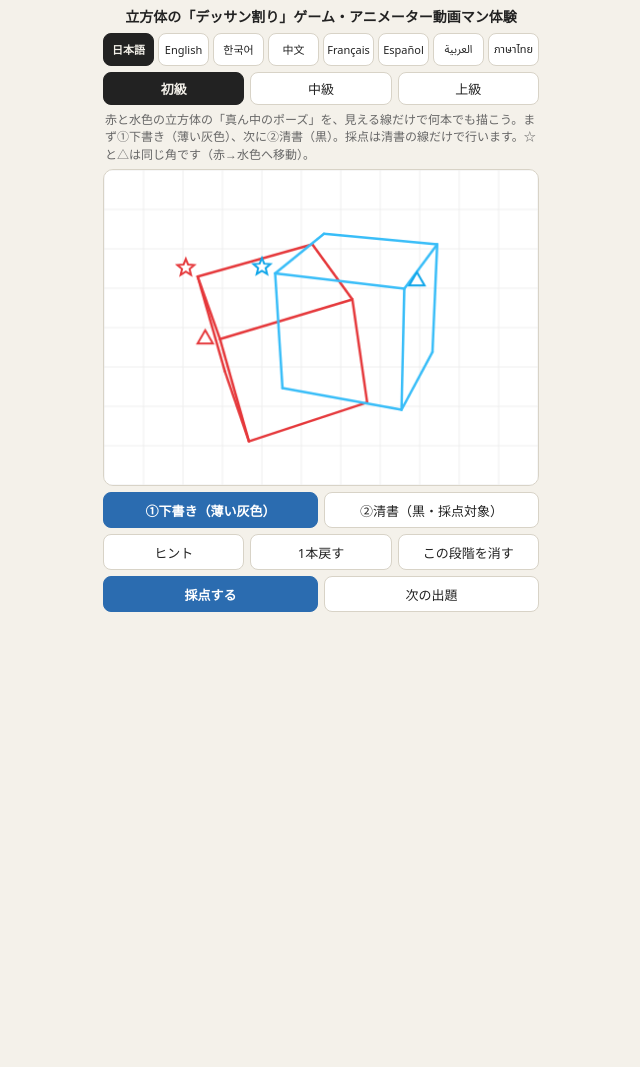
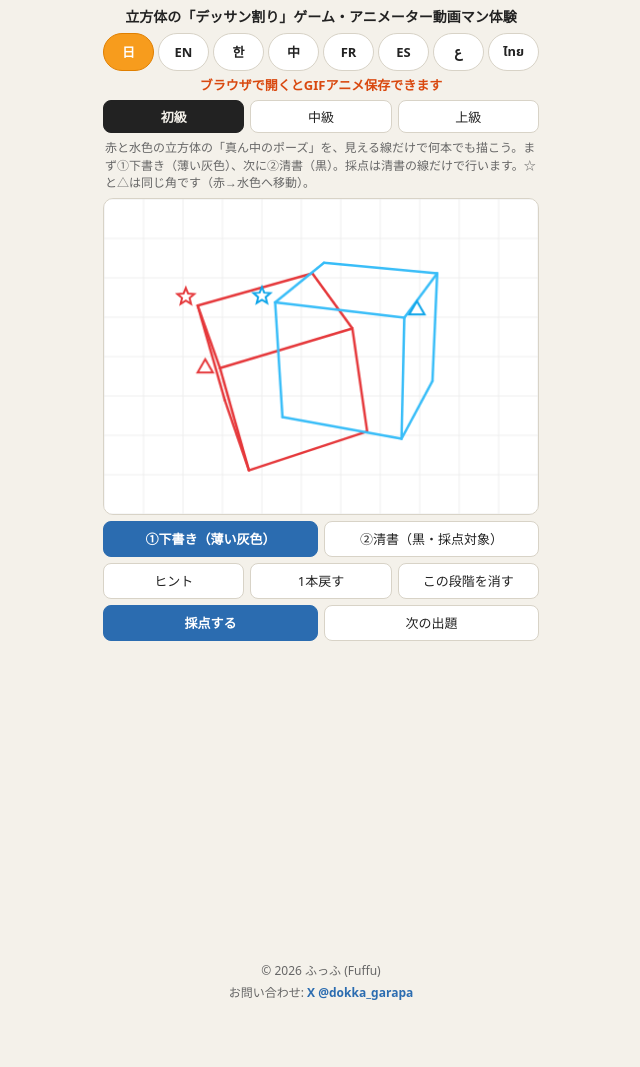
Before and after one commit to dokka-garapa/cube-dessin, a plain HTML site: page index.html in a window 1280 px wide. Shown: the whole page, without its empty margins (319-959 px from the left). Before the commit the page ends 800 px from the top, so only its background shows below. Drawn offline with Linux system fonts and the light colour scheme.

Commit message:
Enhance styling and localization for note and credit sections
Added new variables for note and credit sections in multiple languages, and updated styles for buttons and body.

```diff
--- a/index.html
+++ b/index.html
@@ -3,21 +3,21 @@
 <meta name="viewport" content="width=device-width, initial-scale=1, maximum-scale=1, user-scalable=no, viewport-fit=cover">
 <title>立方体の「デッサン割り」ゲーム・アニメーター動画マン体験</title>
 <style>
-:root{box-sizing:border-box;padding-top:env(safe-area-inset-top,0px);padding-bottom:env(safe-area-inset-bottom,0px);--bg:#f4f1ea;--fg:#222;--card:#fff;--mut:#666;--ac:#2b6cb0;--bd:#d8d3c7}
-html{height:100%;height:var(--vh,100dvh);overflow:hidden;overscroll-behavior:none;scroll-padding-top:env(safe-area-inset-top,0px)}
-@media (prefers-color-scheme:dark){:root:not([data-theme="light"]){--bg:#1b1b1d;--fg:#eee;--card:#2a2a2e;--mut:#aaa;--ac:#7ab7ff;--bd:#444}}
-:root[data-theme="dark"]{--bg:#1b1b1d;--fg:#eee;--card:#2a2a2e;--mut:#aaa;--ac:#7ab7ff;--bd:#444}
+:root{box-sizing:border-box;padding-top:env(safe-area-inset-top,0px);padding-bottom:env(safe-area-inset-bottom,0px);--bg:#f4f1ea;--fg:#222;--card:#fff;--mut:#666;--ac:#2b6cb0;--bd:#d8d3c7;--note:#d9480f}
+html{overflow-x:hidden;overscroll-behavior:none;scroll-padding-top:env(safe-area-inset-top,0px)}
+@media (prefers-color-scheme:dark){:root:not([data-theme="light"]){--bg:#1b1b1d;--fg:#eee;--card:#2a2a2e;--mut:#aaa;--ac:#7ab7ff;--bd:#444;--note:#ffa94d}}
+:root[data-theme="dark"]{--bg:#1b1b1d;--fg:#eee;--card:#2a2a2e;--mut:#aaa;--ac:#7ab7ff;--bd:#444;--note:#ffa94d}
 *{-webkit-tap-highlight-color:transparent;-webkit-user-select:none;user-select:none;-webkit-touch-callout:none}
 [hidden]{display:none!important}
-body{margin:0;height:100%;overflow:hidden;overscroll-behavior:none;touch-action:none;background:var(--bg);color:var(--fg);font-family:system-ui,"Hiragino Sans","Noto Sans JP","Apple SD Gothic Neo","Noto Sans KR","PingFang SC","Noto Sans SC","Noto Sans Arabic","Thonburi","Noto Sans Thai",sans-serif}
-.wrap{max-width:460px;margin:0 auto;padding:8px 12px;height:100%;box-sizing:border-box;display:flex;flex-direction:column;gap:6px}
+body{margin:0;overflow-x:hidden;overscroll-behavior:none;touch-action:pan-y;background:var(--bg);color:var(--fg);font-family:system-ui,"Hiragino Sans","Noto Sans JP","Apple SD Gothic Neo","Noto Sans KR","PingFang SC","Noto Sans SC","Noto Sans Arabic","Thonburi","Noto Sans Thai",sans-serif}
+.wrap{max-width:460px;margin:0 auto;padding:8px 12px;height:100dvh;height:var(--vh,100dvh);box-sizing:border-box;display:flex;flex-direction:column;gap:6px}
 .top{display:flex;align-items:center;gap:8px}
 h1{flex:1;font-size:14px;margin:0;text-align:center;line-height:1.35}
 #langs{gap:4px}
-button.lg{min-width:0;min-height:30px;padding:4px 2px;font-size:11px;white-space:nowrap;overflow:hidden;text-overflow:ellipsis}
-button.lg .sn{display:none;font-size:13px;font-weight:700}
-@media (max-width:520px){button.lg .ln{display:none}button.lg .sn{display:inline}}
-button.lg.on{background:var(--fg);color:var(--bg);border-color:var(--fg);font-weight:700}
+button.lg{min-width:0;min-height:32px;padding:4px 2px;font-size:13px;font-weight:700;white-space:nowrap;overflow:hidden;text-overflow:ellipsis;border-radius:999px}
+button.lg .ln{display:none}
+button.lg .sn{display:inline;font-size:13px;font-weight:700}
+button.lg.on{background:#f79c1d;color:#fff;border-color:#e07f00;font-weight:700}
 .btns{display:flex;gap:6px}
 button{flex:1;min-height:36px;padding:6px 4px;border:1px solid var(--bd);background:var(--card);color:var(--fg);border-radius:8px;font-size:13px;touch-action:manipulation;font-family:inherit}
 button:focus-visible{outline:2px solid var(--ac);outline-offset:2px}
@@ -50,10 +50,14 @@ canvas{width:100%;height:100%;background:#fff;border-radius:10px;touch-action:no
 .res{background:var(--card);border:1px solid var(--bd);border-radius:10px;padding:6px 10px;display:none;font-size:13px;line-height:1.4}
 .res b{font-size:22px}
 .res .msg{margin:2px 0 0}
+#bnote{font-size:13px;font-weight:700;color:var(--note);line-height:1.35;margin:0 2px;text-align:center}
+#credit{margin-top:160px;padding-bottom:64px;text-align:center;font-size:12px;color:var(--mut);line-height:1.8}
+#credit a{color:var(--ac);font-weight:700;text-decoration:none}
 .tag{display:inline-block;background:var(--ac);color:#fff;border-radius:4px;padding:0 6px;font-size:12px;margin-inline-end:6px;vertical-align:middle}
 </style></head><body><div class="wrap">
 <div class="top"><h1 data-i="title"></h1></div>
 <div class="btns" id="langs" role="group" aria-label="Language"></div>
+<div id="bnote" data-i="bnote"></div>
 <div class="btns"><button class="cs on" id="k0" data-i="c0"></button><button class="cs" id="k1" data-i="c1"></button><button class="cs" id="k2" data-i="c2"></button></div>
 <div class="msg" id="hint"></div>
 <div class="tsr" id="tsume" hidden><span id="tst"></span><div class="tbar"><i class="r"></i><i class="b"></i><i class="m" id="tsm"></i></div></div>
@@ -65,6 +69,7 @@ canvas{width:100%;height:100%;background:#fff;border-radius:10px;touch-action:no
 <div class="btns"><button id="hb"></button><button id="undo" data-i="undo"></button><button id="clr" data-i="clr"></button></div>
 <div class="btns"><button id="go" class="main" data-i="go"></button><button id="gif" data-i="gif" hidden></button><button id="nx" data-i="nx"></button></div>
 </div>
+<footer id="credit"><div>© 2026 <span id="crn">ふっふ (Fuffu)</span></div><div><span id="crl">お問い合わせ: </span><a href="https://x.com/dokka_garapa" target="_blank" rel="noopener">X @dokka_garapa</a></div></footer>
 <div id="gv" hidden><div class="gbox"><img id="gimg" alt="GIF"><div class="msg" data-i="gmsg"></div><div class="btns"><button id="gsave" class="main" data-i="gsave"></button><button id="gclose" data-i="gclose"></button></div></div></div>
 <script>
 const W=440,H=320,CX=W/2,CY=H/2,S=62,D=700;
@@ -75,7 +80,7 @@ const FONT='system-ui,"Hiragino Sans","Noto Sans JP","Apple SD Gothic Neo","Noto
 /* ===== 言語 ===== */
 const I={
 ja:{
- title:`立方体の「デッサン割り」ゲーム・アニメーター動画マン体験`,name:`日本語`,short:`日`,gpt:`点`,
+ title:`立方体の「デッサン割り」ゲーム・アニメーター動画マン体験`,bnote:`ブラウザで開くとGIFアニメ保存できます`,cname:`ふっふ (Fuffu)`,contact:`お問い合わせ: `,name:`日本語`,short:`日`,gpt:`点`,
  c0:`初級`,c1:`中級`,c2:`上級`,
  l0:`①下書き（薄い灰色）`,l1:`②清書（黒・採点対象）`,
  hm:`描いた線を非表示`,hmOn:`描いた線を表示`,ta:`タップを外して答えの位置で合わせる`,taOff:`元の位置に戻す`,hb:`ヒント`,hbOff:`ヒントを消す`,undo:`1本戻す`,clr:`この段階を消す`,go:`採点する`,nx:`次の出題`,play:`▶ 再生`,stop:`■ 停止`,gif:`GIF保存`,gifBusy:`書き出し中…`,gtitle:`立方体「デッサン割り」ゲーム`,gsave:`保存／共有`,gclose:`閉じる`,gmsg:`「保存／共有」を押すか、保存が始まらないときは画像を長押し（PCは右クリック）して保存してください。`,
@@ -91,7 +96,7 @@ ja:{
  note:`緑が正解の立方体です（{q}）。「▶ 再生」で動きを確認、「GIF保存」で書き出し、「次の出題」で続けます。`
 },
 en:{
- title:`Cube "Dessin-wari" Game – Try Being an Animation Inbetweener`,name:`English`,short:`EN`,gpt:` pts`,
+ title:`Cube "Dessin-wari" Game – Try Being an Animation Inbetweener`,bnote:`Open in a browser to save the GIF animation`,cname:`Fuffu`,contact:`Contact: `,name:`English`,short:`EN`,gpt:` pts`,
  c0:`Beginner`,c1:`Intermediate`,c2:`Advanced`,
  l0:`① Rough (light gray)`,l1:`② Clean-up (black, scored)`,
  hm:`Hide my lines`,hmOn:`Show my lines`,ta:`Unpeg and align at the answer position`,taOff:`Back to original positions`,hb:`Hint`,hbOff:`Hide hint`,undo:`Undo stroke`,clr:`Clear this layer`,go:`Score`,nx:`Next`,play:`▶ Play`,stop:`■ Stop`,gif:`Save GIF`,gifBusy:`Exporting…`,gtitle:`Cube "Dessin-wari" Game`,gsave:`Save / Share`,gclose:`Close`,gmsg:`Press "Save / Share". If nothing downloads, press and hold the image (or right-click on a computer) to save it.`,
@@ -108,7 +113,7 @@ en:{
 },
 ko:{
  name:`한국어`,short:`한`,gpt:`점`,
- title:`입방체 「데생 나누기」 게임 · 동화맨(인비트위너) 체험`,
+ title:`입방체 「데생 나누기」 게임 · 동화맨(인비트위너) 체험`,bnote:`브라우저에서 열면 GIF 애니메이션을 저장할 수 있습니다`,cname:`Fuffu`,contact:`문의: `,
  c0:`초급`,c1:`중급`,c2:`상급`,
  l0:`① 밑그림 (연한 회색)`,l1:`② 선화 정리 (검정·채점 대상)`,
  hm:`그린 선 숨기기`,hmOn:`그린 선 보이기`,ta:`탭을 빼고 정답 위치에 맞춰 보기`,taOff:`원래 위치로 되돌리기`,hb:`힌트`,hbOff:`힌트 끄기`,undo:`한 획 취소`,clr:`이 단계 지우기`,go:`채점하기`,nx:`다음 문제`,play:`▶ 재생`,stop:`■ 정지`,gif:`GIF 저장`,gifBusy:`내보내는 중…`,gtitle:`입방체 「데생 나누기」 게임`,gsave:`저장／공유`,gclose:`닫기`,gmsg:`「저장／공유」를 눌러 주세요. 저장이 시작되지 않으면 이미지를 길게 눌러(PC는 우클릭) 저장하세요.`,
@@ -125,7 +130,7 @@ ko:{
 },
 zh:{
  name:`中文`,short:`中`,gpt:`分`,
- title:`立方体“素描中割”游戏·体验补间动画师`,
+ title:`立方体“素描中割”游戏·体验补间动画师`,bnote:`在浏览器中打开即可保存GIF动画`,cname:`Fuffu`,contact:`联系方式：`,
  c0:`初级`,c1:`中级`,c2:`高级`,
  l0:`① 草稿（浅灰）`,l1:`② 清稿（黑色·计分）`,
  hm:`隐藏我画的线`,hmOn:`显示我画的线`,ta:`取下定位尺，对齐到答案位置`,taOff:`恢复原来的位置`,hb:`提示`,hbOff:`隐藏提示`,undo:`撤销一笔`,clr:`清除此阶段`,go:`评分`,nx:`下一题`,play:`▶ 播放`,stop:`■ 停止`,gif:`保存GIF`,gifBusy:`导出中…`,gtitle:`立方体“素描中割”游戏`,gsave:`保存／分享`,gclose:`关闭`,gmsg:`请点击“保存／分享”。若没有开始保存，请长按图片（电脑上右键）进行保存。`,
@@ -142,7 +147,7 @@ zh:{
 },
 fr:{
  name:`Français`,short:`FR`,gpt:` pts`,
- title:`Cube « Dessin-wari » – Essayez le métier d’intervalliste`,
+ title:`Cube « Dessin-wari » – Essayez le métier d’intervalliste`,bnote:`Ouvrez dans un navigateur pour enregistrer l’animation GIF`,cname:`Fuffu`,contact:`Contact : `,
  c0:`Débutant`,c1:`Intermédiaire`,c2:`Avancé`,
  l0:`① Esquisse (gris clair)`,l1:`② Mise au propre (noir, notée)`,
  hm:`Masquer mes traits`,hmOn:`Afficher mes traits`,ta:`Retirer des pitons et aligner sur la réponse`,taOff:`Remettre en place`,hb:`Indice`,hbOff:`Masquer l’indice`,undo:`Annuler un trait`,clr:`Effacer cette étape`,go:`Noter`,nx:`Suivant`,play:`▶ Lecture`,stop:`■ Arrêt`,gif:`Enregistrer le GIF`,gifBusy:`Export…`,gtitle:`Cube « Dessin-wari »`,gsave:`Enregistrer / Partager`,gclose:`Fermer`,gmsg:`Appuyez sur « Enregistrer / Partager ». Si rien ne se télécharge, maintenez le doigt sur l’image (ou clic droit sur ordinateur) pour l’enregistrer.`,
@@ -159,7 +164,7 @@ fr:{
 },
 es:{
  name:`Español`,short:`ES`,gpt:` pts`,
- title:`Cubo «Dessin-wari» – Prueba a ser intercalador de animación`,
+ title:`Cubo «Dessin-wari» – Prueba a ser intercalador de animación`,bnote:`Ábrelo en un navegador para guardar la animación GIF`,cname:`Fuffu`,contact:`Contacto: `,
  c0:`Principiante`,c1:`Intermedio`,c2:`Avanzado`,
  l0:`① Boceto (gris claro)`,l1:`② Entintado (negro, puntuado)`,
  hm:`Ocultar mis líneas`,hmOn:`Mostrar mis líneas`,ta:`Quitar de las clavijas y alinear con la respuesta`,taOff:`Volver a la posición original`,hb:`Pista`,hbOff:`Ocultar pista`,undo:`Deshacer trazo`,clr:`Borrar esta fase`,go:`Puntuar`,nx:`Siguiente`,play:`▶ Reproducir`,stop:`■ Detener`,gif:`Guardar GIF`,gifBusy:`Exportando…`,gtitle:`Cubo «Dessin-wari»`,gsave:`Guardar / Compartir`,gclose:`Cerrar`,gmsg:`Pulsa «Guardar / Compartir». Si no se descarga nada, mantén pulsada la imagen (o clic derecho en el ordenador) para guardarla.`,
@@ -176,7 +181,7 @@ es:{
 },
 ar:{
  name:`العربية`,short:`ع`,gpt:` نقطة`,rtl:1,
- title:`لعبة المكعب «Dessin-wari» – جرّب أن تكون رسّام الإطارات الوسيطة`,
+ title:`لعبة المكعب «Dessin-wari» – جرّب أن تكون رسّام الإطارات الوسيطة`,bnote:`افتحه في المتصفح لحفظ رسوم GIF المتحركة`,cname:`Fuffu`,contact:`للتواصل: `,
  c0:`مبتدئ`,c1:`متوسط`,c2:`متقدم`,
  l0:`① المسودة (رمادي فاتح)`,l1:`② تنظيف الخطوط (أسود، يُحتسب)`,
  hm:`إخفاء خطوطي`,hmOn:`إظهار خطوطي`,ta:`إزالة من أوتاد التثبيت والمحاذاة مع الإجابة`,taOff:`العودة إلى الموضع الأصلي`,hb:`تلميح`,hbOff:`إخفاء التلميح`,undo:`تراجع عن خط`,clr:`مسح هذه المرحلة`,go:`تقييم`,nx:`التالي`,play:`▶ تشغيل`,stop:`■ إيقاف`,gif:`حفظ GIF`,gifBusy:`جارٍ التصدير…`,gtitle:`لعبة المكعب «Dessin-wari»`,gsave:`حفظ / مشاركة`,gclose:`إغلاق`,gmsg:`اضغط «حفظ / مشاركة». إذا لم يبدأ الحفظ، فاضغط مطولاً على الصورة (أو انقر بزر الفأرة الأيمن على الكمبيوتر) لحفظها.`,
@@ -193,7 +198,7 @@ ar:{
 },
 th:{
  name:`ภาษาไทย`,short:`ไทย`,gpt:` คะแนน`,
- title:`เกมลูกบาศก์ "Dessin-wari" – ลองเป็นนักวาดภาพแทรก`,
+ title:`เกมลูกบาศก์ "Dessin-wari" – ลองเป็นนักวาดภาพแทรก`,bnote:`เปิดในเบราว์เซอร์เพื่อบันทึกภาพเคลื่อนไหว GIF ได้`,cname:`Fuffu`,contact:`ติดต่อ: `,
  c0:`ง่าย`,c1:`ปานกลาง`,c2:`ยาก`,
  l0:`① ร่างภาพ (เทาอ่อน)`,l1:`② ลงเส้นสะอาด (ดำ·ให้คะแนน)`,
  ta:`ถอดจากแกนยึดแล้ววางตรงตำแหน่งคำตอบ`,taOff:`กลับไปตำแหน่งเดิม`,
@@ -339,9 +344,11 @@ function endStroke(){if(!drawing)return;drawing=false;pid=null;ptype='';const L=
 
 /* ===== 描画スペース以外は何も反応させない（スクロール・拡大・選択・長押しメニューなど） ===== */
 const onGif=e=>e.target.closest&&e.target.closest('#gimg,#c');
-document.addEventListener('touchstart',e=>{if(!onGif(e))e.preventDefault()},{passive:false});
-document.addEventListener('touchmove',e=>{if(!onGif(e))e.preventDefault()},{passive:false});
-['gesturestart','gesturechange','gestureend','contextmenu','dragstart','selectstart'].forEach(t=>document.addEventListener(t,e=>{if(!onGif(e))e.preventDefault()}));
+const onCredit=e=>e.target.closest&&e.target.closest('#credit');
+const onBlock=e=>{const tg=e.target;return tg&&(tg.tagName==='CANVAS'||tg.tagName==='BUTTON')};
+document.addEventListener('touchstart',e=>{if(onGif(e)||onCredit(e))return;if(onBlock(e))e.preventDefault()},{passive:false});
+document.addEventListener('touchmove',e=>{if(onGif(e))return;if(onBlock(e))e.preventDefault()},{passive:false});
+['gesturestart','gesturechange','gestureend','contextmenu','dragstart','selectstart'].forEach(t=>document.addEventListener(t,e=>{if(!onGif(e)&&!onCredit(e))e.preventDefault()}));
 
 /* ===== ボタン：指でもペン先でもマウスでも反応（離した位置がボタン付近なら実行） ===== */
 function bind(el,fn){let id=null;
@@ -378,8 +385,9 @@ function hmLabel(){$('hm').textContent=T(hideMine?'hmOn':'hm');$('hm').classList
 function hbLabel(){$('hb').textContent=T(hint?'hbOff':'hb')}
 function apply(){document.documentElement.lang=lang;document.title=T('title');
  document.documentElement.dir='ltr';
- const rtl=I[lang].rtl?'rtl':'ltr';document.querySelectorAll('h1,.msg,#res,#tst').forEach(el=>el.dir=rtl);
+ const rtl=I[lang].rtl?'rtl':'ltr';document.querySelectorAll('h1,.msg,#res,#tst,#bnote,#credit').forEach(el=>el.dir=rtl);
  document.querySelectorAll('[data-i]').forEach(el=>el.textContent=T(el.dataset.i));
+ $('crn').textContent=T('cname');$('crl').textContent=T('contact');
  document.querySelectorAll('#langs button').forEach(b=>{const on=b.dataset.l===lang;b.classList.toggle('on',on);b.setAttribute('aria-pressed',on)});hbLabel();alLabel();hmLabel();syncBtns();hintMsg();tsumeUI();renderRes();if(q)draw()}
 function setLang(l){lang=l;try{localStorage.setItem('dw-lang',l)}catch(_){}apply()}
 function setLayer(l){layer=l;$('l0').classList.toggle('on',!l);$('l1').classList.toggle('on',!!l)}
```
